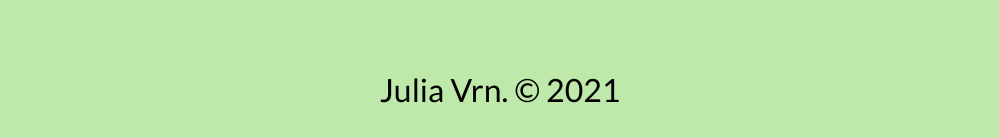
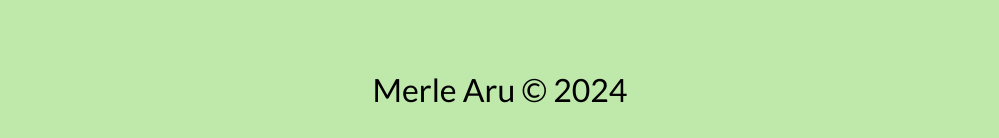
Before and after one commit to MerleAru/Week7-ResponsiveProfileTask, a plain HTML site: page index.html in a window 1280 px wide. Shown: the part 1342-1480 px from the top of the page, without its empty margins (140-1139 px from the left). Drawn offline with Linux system fonts and the light colour scheme.

Commit message:
Fix copyright

```diff
--- a/index.html
+++ b/index.html
@@ -60,7 +60,7 @@
                 <li><a href="#"><i class="fab fa-twitter-square"></i> Twitter</a></li>
 
             </ul>
-            <p>Julia Vrn. &#169; 2021</p>
+            <p>Merle Aru &#169; 2024</p>
         </div>
     </div>
 </body>
```
